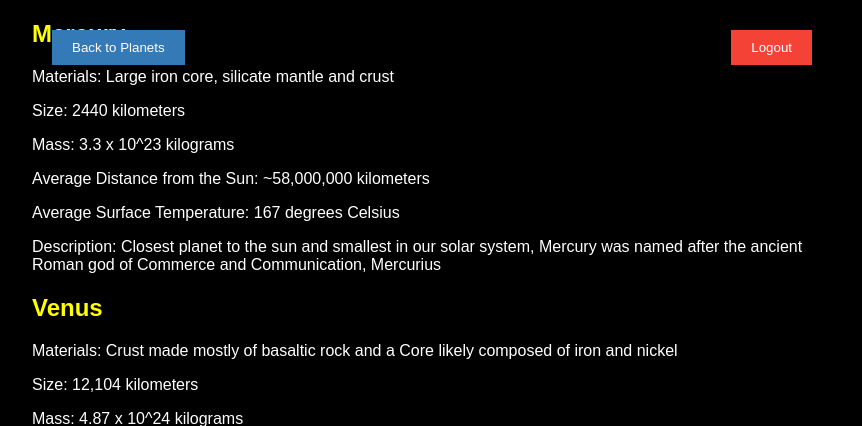
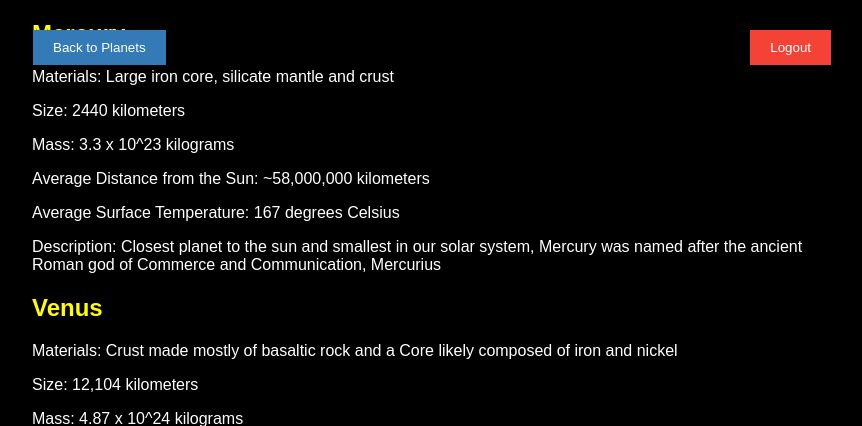
Before and after one commit to OfekGoldstein/Final-Project, a Flask app: page /vote in a window 1280 px wide. Shown: the top 426 px of the page, without its empty margins (208-1070 px from the left). Run offline with Flask 3, Linux system fonts and the light colour scheme; the visitor is signed in with stand-in values (Sample User, id 1); data that the repository does not hold is empty.

Commit message:
modified vote.html

```diff
--- a/App/templates/vote.html
+++ b/App/templates/vote.html
@@ -55,7 +55,7 @@
         .logout-button {
             position: absolute;
             top: 10px;
-            right: 20px; /* Adjusted right position */
+            right: 1px;
             padding: 10px 20px;
             background-color: #f44336; /* Red color for logout button */
             color: white;
@@ -68,7 +68,7 @@
         .back-button {
             position: absolute;
             top: 10px;
-            left: 20px; /* Adjusted left position */
+            left: 1px;
             padding: 10px 20px;
             background-color: #337ab7; /* Blue color for back button */
             color: white;
```
